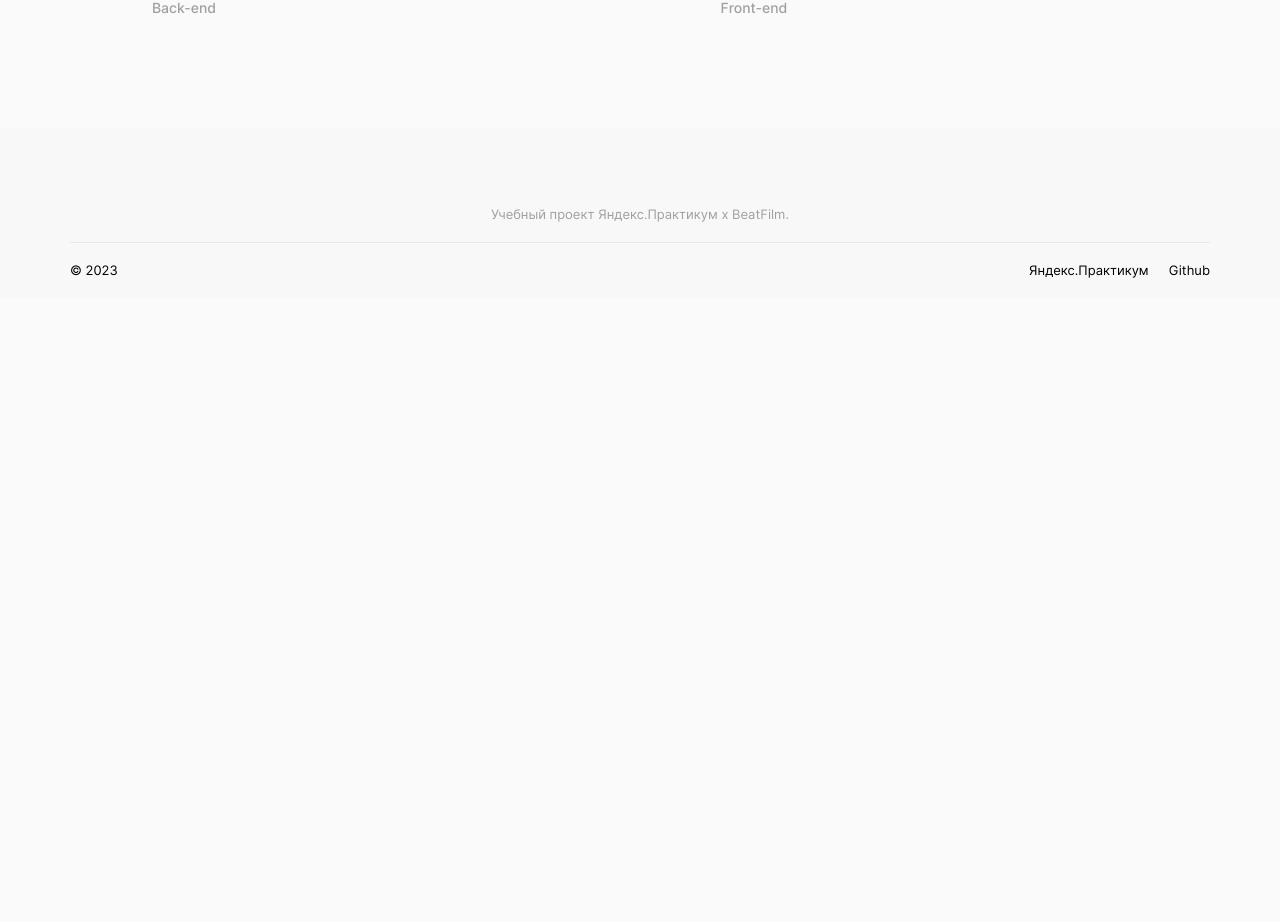
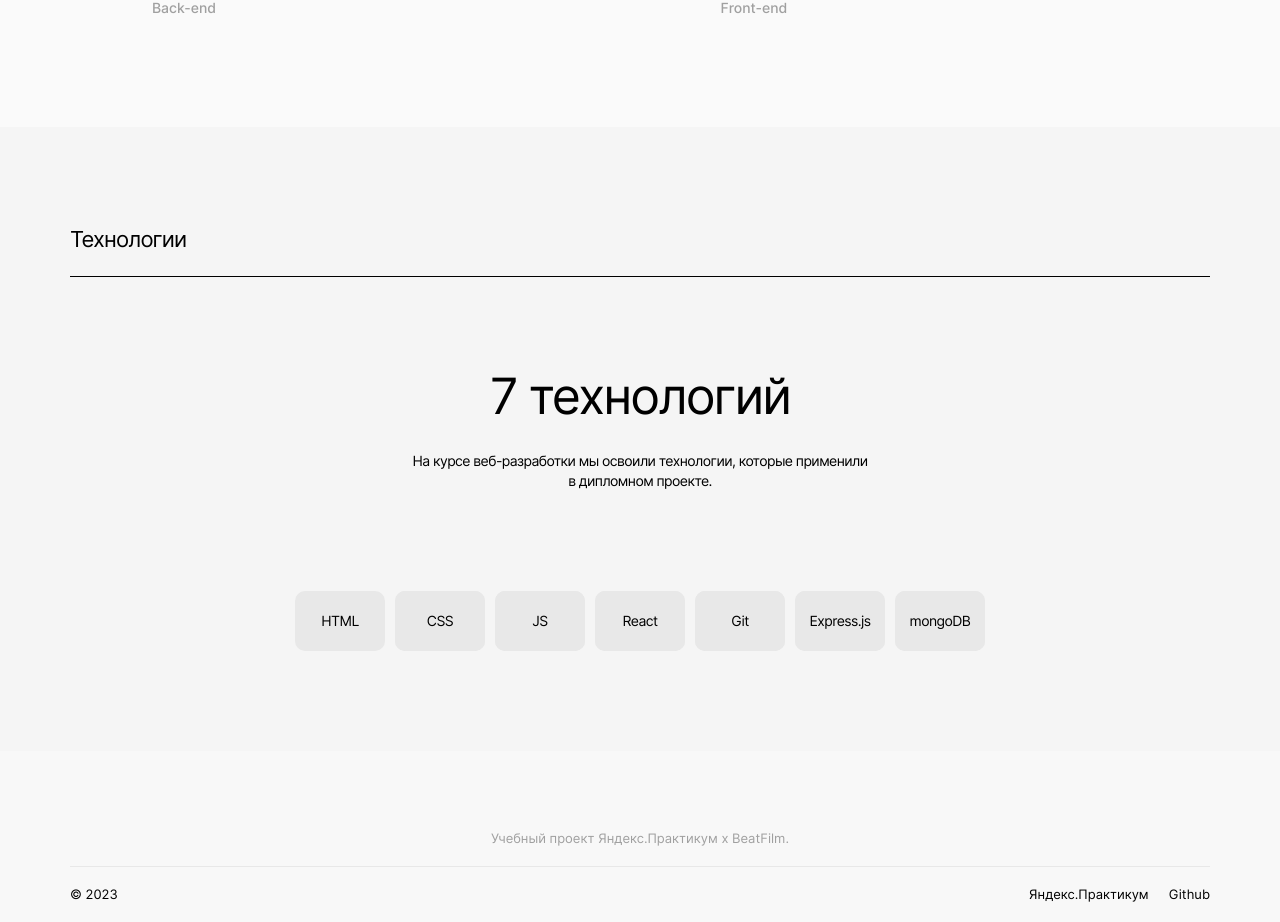
Before and after one commit to rastereo/movies-explorer-frontend, a React (Create React App) app: page / in a window 1280 px wide. Shown: the part 1100-2022 px from the top of the page. Before the commit the page ends 1398 px from the top, so only its background shows below. Built offline with nearby package versions, Linux system fonts and the light colour scheme.

Commit message:
feat: create techs component

```diff
--- a/package.json
+++ b/package.json
@@ -9,7 +9,7 @@
     "prop-types": "^15.8.1",
     "react": "^18.2.0",
     "react-dom": "^18.2.0",
-    "react-router-dom": "^6.3.0",
+    "react-router-dom": "^6.14.2",
     "react-scripts": "5.0.1",
     "web-vitals": "^2.1.4"
   },
--- a/src/blocks/main/main.css
+++ b/src/blocks/main/main.css
@@ -2,5 +2,6 @@
   display: grid;
   grid-template-areas:
     "promo"
-    "about-project";
+    "about-project"
+    "techs";
 }
--- /dev/null
+++ b/src/blocks/techs/__container/techs__container.css
@@ -0,0 +1,6 @@
+.techs__container {
+  display: flex;
+  flex-direction: column;
+  align-items: center;
+  padding-top: 90px;
+}
--- /dev/null
+++ b/src/blocks/techs/__description/techs__description.css
@@ -0,0 +1,8 @@
+.techs__description {
+  width: 40%;
+  line-height: 1.43;
+  letter-spacing: -0.56px;
+  text-align: center;
+  margin: 0;
+  padding-bottom: 100px;
+}
--- /dev/null
+++ b/src/blocks/techs/__title/techs__title.css
@@ -0,0 +1,8 @@
+.techs__title {
+  font-size: 50px;
+  font-weight: 400;
+  line-height: 1.16;
+  letter-spacing: -2px;
+  margin: 0;
+  padding-bottom: 26px;
+}
--- /dev/null
+++ b/src/blocks/techs/__tool/techs__tool.css
@@ -0,0 +1,10 @@
+.techs__tool {
+  width: 90px;
+  height: 60px;
+  letter-spacing: -0.56px;
+  background-color: var(--regular-grey);
+  border-radius: 10px;
+  display: flex;
+  justify-content: center;
+  align-items: center;
+}
--- /dev/null
+++ b/src/blocks/techs/__tools/techs__tools.css
@@ -0,0 +1,4 @@
+.techs__tools {
+  display: flex;
+  gap: 10px;
+}
--- /dev/null
+++ b/src/blocks/techs/techs.css
@@ -0,0 +1,6 @@
+.techs {
+  background-color: var(--techs-background-color);
+  padding: 0 var(--side-padding) 100px;
+
+  grid-area: techs;
+}
--- a/src/components/Main/Main.jsx
+++ b/src/components/Main/Main.jsx
@@ -1,6 +1,7 @@
 import './Main.css';
 import Promo from './Promo/Promo';
 import AboutProject from './AboutProject/AboutProject';
+import Techs from './Techs/Techs';
 
 /**
  * Компонент страницы «О проекте». Он будет содержать только презентационные
@@ -12,6 +13,7 @@ function Main() {
     <main className="main">
       <Promo />
       <AboutProject />
+      <Techs />
     </main>
   );
 }
--- /dev/null
+++ b/src/components/Main/Techs/Techs.css
@@ -0,0 +1,8 @@
+/** Techs **/
+
+@import url(../../../blocks/techs/techs.css);
+@import url(../../../blocks/techs/__container/techs__container.css);
+@import url(../../../blocks/techs/__title/techs__title.css);
+@import url(../../../blocks/techs/__description/techs__description.css);
+@import url(../../../blocks/techs/__tools/techs__tools.css);
+@import url(../../../blocks/techs/__tool/techs__tool.css);
--- /dev/null
+++ b/src/components/Main/Techs/Techs.jsx
@@ -0,0 +1,97 @@
+import { Link } from 'react-router-dom';
+
+import './Techs.css';
+import NavTab from '../NavTab/NavTab';
+
+/**
+ * Компонент с использованными технологиями.
+ * @returns {React.ReactElement} <Techs />
+ */
+function Techs() {
+  return (
+    <section className="techs">
+      <NavTab title="Технологии" />
+      <div className="techs__container">
+        <h3 className="techs__title">7 технологий</h3>
+        <p className="techs__description">
+          На курсе веб-разработки мы освоили технологии,
+          которые применили в дипломном проекте.
+        </p>
+        <ul className="techs__tools list">
+          <li>
+            <Link
+              to="https://html.spec.whatwg.org"
+              className="techs__tool link"
+              target="_blank"
+              rel="noreferrer"
+            >
+              HTML
+            </Link>
+          </li>
+          <li className="techs__tool">
+            <Link
+              to="https://www.w3.org/Style/CSS"
+              className="techs__tool link"
+              target="_blank"
+              rel="noreferrer"
+            >
+              CSS
+            </Link>
+          </li>
+          <li className="techs__tool">
+            <Link
+              to="https://developer.mozilla.org/ru/docs/Web/JavaScript"
+              className="techs__tool link"
+              target="_blank"
+              rel="noreferrer"
+            >
+              JS
+            </Link>
+          </li>
+          <li className="techs__tool">
+            <Link
+              to="https://react.dev"
+              className="techs__tool link"
+              target="_blank"
+              rel="noreferrer"
+            >
+              React
+            </Link>
+          </li>
+          <li className="techs__tool">
+            <Link
+              to="https://git-scm.com"
+              className="techs__tool link"
+              target="_blank"
+              rel="noreferrer"
+            >
+              Git
+            </Link>
+          </li>
+          <li className="techs__tool">
+            <Link
+              to="https://expressjs.com"
+              className="techs__tool link"
+              target="_blank"
+              rel="noreferrer"
+            >
+              Express.js
+            </Link>
+          </li>
+          <li className="techs__tool">
+            <Link
+              to="https://www.mongodb.com"
+              className="techs__tool link"
+              target="_blank"
+              rel="noreferrer"
+            >
+              mongoDB
+            </Link>
+          </li>
+        </ul>
+      </div>
+    </section>
+  );
+}
+
+export default Techs;
--- a/src/vendor/variables/variables.css
+++ b/src/vendor/variables/variables.css
@@ -2,6 +2,7 @@
   --text-color: #000;
 
   --body-background-color: #fafafa;
+  --techs-background-color: #f5f5f5;
   --footer-background-color: #f8f8f8;
 
   --white: #fff;
```
Also changed, not shown: 1 other file (tests, documents, lock files or other folders).
